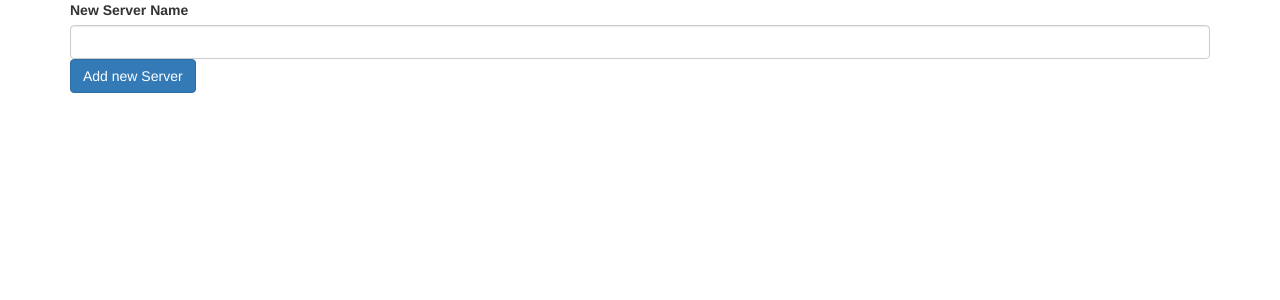
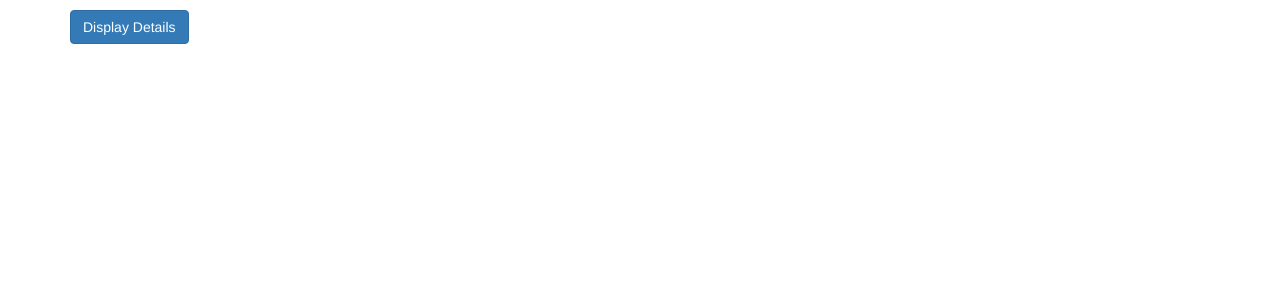
Before and after one commit to FrederikHartung/learningAngular, an Angular app: page / in a window 1280 px wide. Shown: the top 300 px of the page. Built offline with nearby package versions, Linux system fonts and the light colour scheme.

Commit message:
added details component

```diff
--- a/src/app/app.component.html
+++ b/src/app/app.component.html
@@ -1,6 +1,6 @@
 <div class="container">
     <div class="row">
         <div class="col-xs-12">
-            <app-servers></app-servers>
+            <app-details></app-details>
         </div>
     </div>
--- a/src/app/app.module.ts
+++ b/src/app/app.module.ts
@@ -6,7 +6,8 @@ import { AppComponent } from './app.component';
 import { ServerComponent } from './server/server.component';
 import { ServersComponent } from './servers/servers.component';
 import { WarningAlertComponent } from './warning-alert/warning-alert.component';
-import { SuccessAlertComponent } from './successAlert/successAlert.component'
+import { SuccessAlertComponent } from './successAlert/successAlert.component';
+import { DetailsComponent } from './details/details.component'
 
 @NgModule({
   declarations: [
@@ -15,6 +16,7 @@ import { SuccessAlertComponent } from './successAlert/successAlert.component'
     ServersComponent,
     WarningAlertComponent,
     SuccessAlertComponent,
+    DetailsComponent,
   ],
   imports: [
     BrowserModule,
--- /dev/null
+++ b/src/app/details/details.component.html
@@ -0,0 +1,6 @@
+<p></p>
+<button
+class="btn btn-primary"
+(click)="onClick()"
+>Display Details</button>
+<p [hidden]="hideDetails">Secret Ingredients: Tuna</p>
--- /dev/null
+++ b/src/app/details/details.component.ts
@@ -0,0 +1,14 @@
+import { Component } from '@angular/core';
+
+@Component({
+  selector: 'app-details',
+  templateUrl: './details.component.html',
+  styleUrl: './details.component.css'
+})
+export class DetailsComponent {
+  hideDetails = true;
+
+  onClick(){
+    this.hideDetails = !this.hideDetails;
+  }
+}
```
Also changed, not shown: src/app/details/details.component.css (added), 1 other file (tests, documents, lock files or other folders).
